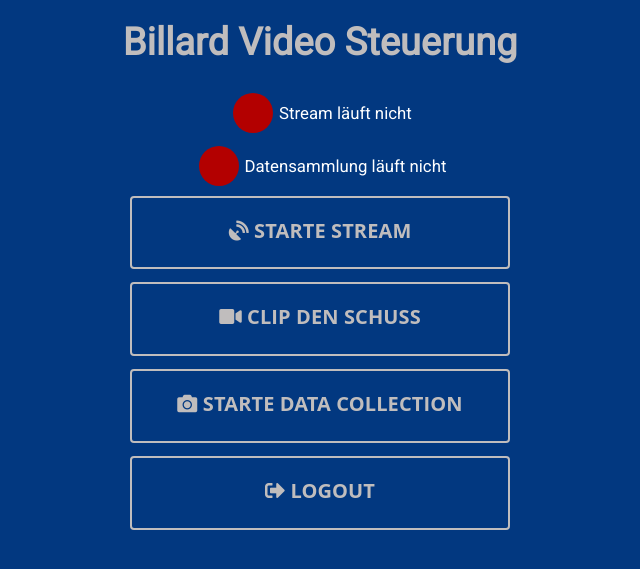
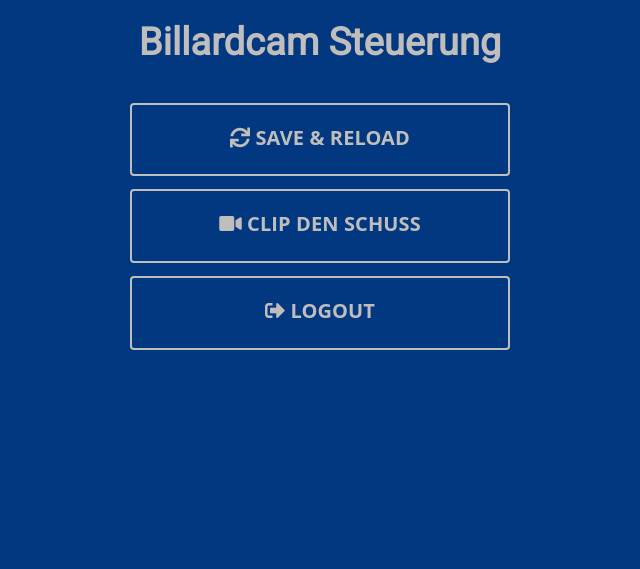
Before and after one commit to DavidM42/BillardCam, a Flask app: template templates/index.html in a window 1280 px wide. Shown: the top 569 px of the page, without its empty margins (320-960 px from the left). Run offline with Flask 2, Linux system fonts and the light colour scheme; the template is opened without the code that fills it: most values are stand-ins (such as "Sample title", 1, 10 or a date in 2020); parts of the project's set-up code (start-up, migrations or seed data) failed here and were passed over; some libraries are stand-ins or nearby versions.

Commit message:
rudimentary web interface with switches built * for now very simple and stupid and not much error handling or design * also some fixes to stop running streaming

```diff
--- a/app.py
+++ b/app.py
@@ -156,54 +156,28 @@ def restricted(f):
         return f(*args, **kwargs)
     return wrapper
 
-# @app.route("/")
-# def index():
-#     if 'twitch_token' in session:
-#         twitch_token = session["twitch_token"]
-#         response = twitch_api.get_user_info(twitch_token)
-#         #TODO if response {'error': 'Unauthorized', 'status': 401, 'message': 'Invalid OAuth token'} then refresh toke with refresh or relogin
-#         if response and "data" in response and response["data"][0]["id"] == twitch_api.broadcaster_id:
-#             return render_template('index.html',
-#                 is_stream_running = (current_mode == VideoModes.STREAMING),
-#                 is_data_collection_running = (current_mode == VideoModes.DATA_COLLECTION)
-#             )
-#         return jsonify({"status": "error", "message": "Unauthorized. Twitch account of broadcaster must be logged in NOT any other one"}), 401
-#     return redirect(url_for('login'))
+@app.route("/")
+def index():
+    if 'twitch_token' in session:
+        twitch_token = session["twitch_token"]
+        response = twitch_api.get_user_info(twitch_token)
+        #TODO if response {'error': 'Unauthorized', 'status': 401, 'message': 'Invalid OAuth token'} then refresh toke with refresh or relogin
+        if response and "data" in response and response["data"][0]["id"] == twitch_api.broadcaster_id:
+            return render_template('index.html',
+                feature_states = feature_states.toFlagDict()
+            )
+        return jsonify({"status": "error", "message": "Unauthorized. Twitch account of broadcaster must be logged in NOT any other one"}), 401
+    return redirect(url_for('login'))
 
-# @app.route("/startStream")
-# @restricted
-# def start_stream():
-#     global current_mode
-#     global local_record_p
-#     global stream_multi_p
-#     print("Starting stream")
-
-#     if current_mode != VideoModes.STREAMING:
-#         # stop local recording and start livestreaming
-#         local_record_p = stop_local_recording(local_record_p)
-#         time.sleep(2) # 2 seconds to really terminate and allow hardware access by other processes
-#         stream_multi_p = start_streaming(stream_multi_p, streaming_start_command)
-#         current_mode = VideoModes.STREAMING
-#         return jsonify({"status": "Done"})
-#     else:
-#         return jsonify({"status": "error", "message": "Already streaming"}), 400
-
-# @app.route("/stopStream")
-# @restricted
-# def stop_stream():
-#     global current_mode
-#     global local_record_p
-#     global save_local_clip
-#     global stream_multi_p
-
-#     if current_mode == VideoModes.STREAMING:
-#         stop_streaming(stream_multi_p)
-#         current_mode = VideoModes.SHADOWPLAY
-#         time.sleep(2) # 2 seconds to really terminate and allow hardware access by other processes
-#         local_record_p = start_local_recording(local_record_p, save_local_clip)
-#         return jsonify({"status": "Done"})
-#     else:
-#         return jsonify({"status": "error", "message": "Stream not running"}), 400
+@app.route("/updateFeatures", methods=['POST'])
+@restricted
+def updateFeatures():
+    print("Updating current features...")
+    try:
+        feature_states.fromFlagDict(request.json)
+        return jsonify({"status": "Done"})
+    except Exception as e:
+        return jsonify({"status": "error", "message": "Missing: " + str(e)}), 400
 
 @app.route("/clipit")
 @restricted
@@ -230,44 +204,6 @@ def clip_it():
         # TODO status code 500 here
         return jsonify({"error": "Neither streaming to twitch nor local recording is active"})
 
-
-# @app.route("/startDataCollection")
-# @restricted
-# def start_data_collection():
-#     global current_mode
-#     global local_record_p
-#     global data_collection_p
-
-#     print("Starting data collection")
-#     print(current_mode != VideoModes.DATA_COLLECTION)
-#     if current_mode != VideoModes.DATA_COLLECTION:
-#         if current_mode != VideoModes.STREAMING:
-#             local_record_p = stop_local_recording(local_record_p)
-#             time.sleep(2) # 2 seconds to really terminate and allow hardware access by other processes
-
-#             data_collection_p = start_data_collection_p(data_collection_p)
-#             current_mode = VideoModes.DATA_COLLECTION
-#             return jsonify({"status": "Done"})
-#         return jsonify({"status": "error", "message": "Streaming must be stopped before activating data collection"}), 400
-#     return jsonify({"status": "error", "message": "Video Mode is already data collection"}), 400
-
-# @app.route("/stopDataCollection")
-# @restricted
-# def stop_data_collection():
-#     global current_mode
-#     global local_record_p
-#     global save_local_clip
-#     global data_collection_p
-
-#     if current_mode == VideoModes.DATA_COLLECTION:
-#         data_collection_p = stop_data_collection_p(data_collection_p)
-#         current_mode = VideoModes.SHADOWPLAY
-#         time.sleep(2) # 2 seconds to really terminate and allow hardware access by other processes
-#         local_record_p = start_local_recording(local_record_p, save_local_clip)
-#         return jsonify({"status": "Done"})
-#     else:
-#         return jsonify({"status": "error", "message": "Data collection not running"}), 400
-
 ############ Start and stop logic ############
 
 def exit_handler():
--- /dev/null
+++ b/static/css/toggle.css
@@ -0,0 +1,60 @@
+input.toggle {
+    /* center them */
+    margin: 0 auto;
+    display: block;
+}
+
+label {
+    margin: 0 auto;
+    display: block;
+    text-align: center;
+    font-size: 1.6em;
+}
+
+
+/* got this below from https://codepen.io/avstorm/pen/jOEpBLW */
+
+* {
+    box-sizing: border-box;
+  }
+
+  input[type="checkbox"] {
+    -webkit-appearance: none;
+    -moz-appearance: none;
+    appearance: none;
+    -webkit-tap-highlight-color: transparent;
+    cursor: pointer;
+  }
+  input[type="checkbox"]:focus {
+    outline: 0;
+  }
+
+  .toggle {
+    height: 32px;
+    width: 52px;
+    border-radius: 16px;
+    /* display: inline-block; */
+    position: relative;
+    margin: 0;
+    border: 2px solid #474755;
+    background: linear-gradient(180deg, #2D2F39 0%, #1F2027 100%);
+    transition: all 0.2s ease;
+  }
+  .toggle:after {
+    content: "";
+    position: absolute;
+    top: 2px;
+    left: 2px;
+    width: 24px;
+    height: 24px;
+    border-radius: 50%;
+    background: white;
+    box-shadow: 0 1px 2px rgba(44, 44, 44, 0.2);
+    transition: all 0.2s cubic-bezier(0.5, 0.1, 0.75, 1.35);
+  }
+  .toggle:checked {
+    border-color: #654FEC;
+  }
+  .toggle:checked:after {
+    transform: translatex(20px);
+  }
--- /dev/null
+++ b/static/js/featureChange.js
@@ -0,0 +1,24 @@
+const saveCurrentState = async () => {
+    try {
+        const result = await fetch('/updateFeatures', {
+            method: 'post',
+            headers: {
+                'Accept': 'application/json',
+                'Content-Type': 'application/json'
+              },
+            body: JSON.stringify(featureStates)
+        });
+        const json = await result.json();
+        if (json && json.status === 'Done') {
+            alert("Done! Will restart which might take a few seconds");
+        }
+    } catch(e) {
+        console.error(e);
+        alert("Error");
+    }
+};
+
+
+window.addEventListener('load', () => {
+    document.getElementById('saveReload').onclick = saveCurrentState;
+});
--- a/templates/index.html
+++ b/templates/index.html
@@ -1,61 +1,33 @@
 {% extends 'base.html' %}
 
 {% block extraCSS %}
-        <link rel="stylesheet" href="{{ url_for('static', filename='css/ghostButton.css') }}">
-        <link rel="stylesheet" href="{{ url_for('static', filename='css/slider.css') }}">
-        <link rel="stylesheet" href="{{ url_for('static', filename='css/trafficLight.css') }}">
+    <link rel="stylesheet" href="{{ url_for('static', filename='css/ghostButton.css') }}">
+    <!-- <link rel="stylesheet" href="{{ url_for('static', filename='css/slider.css') }}"> -->
+    <link rel="stylesheet" href="{{ url_for('static', filename='css/trafficLight.css') }}">
+    <link rel="stylesheet" href="{{ url_for('static', filename='css/toggle.css') }}">
 {% endblock %}
 
 {% block extraJS %}
-        <script src="{{ url_for('static', filename='js/startSlider.js') }}"> </script>
-        <script src="{{ url_for('static', filename='js/trafficLight.js') }}"> </script>
+    <script src="{{ url_for('static', filename='js/trafficLight.js') }}"> </script>
+    <script src="{{ url_for('static', filename='js/featureChange.js') }}"> </script>
+    <script src="{{ url_for('static', filename='js/formInit.js') }}"> </script>
 {% endblock %}
 
 {% block content %}
 
 <h1 class="headline centeredText" id="headline">
-        Billard Video Steuerung
+    Billardcam Steuerung
 </h1>
 
-<!-- <p class="centeredText queue">Filme in der Warteschlange übrig: {{options_left}}</p> -->
+<!-- <label for="test">Test checkbox</label>
+<input type="checkbox" class="toggle" name="test"> -->
 
-<div class="centeredText">
-        <span>
-        {% if is_stream_running %}
-                <input type="radio" name="traffic-light" class="traffic ready"/>
-                <span class="trafficText">Stream läuft</span>
-        {% else %}
-                <input type="radio" name="traffic-light" class="traffic disconnected"/>
-                <span class="trafficText">Stream läuft nicht</span>
-        {% endif %}
-        </span>
-</div>
+<div id="formBeforeHook"></div>
 
-<div class="centeredText">
-        <span>
-        {% if is_data_collection_running %}
-                <input type="radio" name="traffic-light" class="traffic ready"/>
-                <span class="trafficText">Datensammlung läuft</span>
-        {% else %}
-                <input type="radio" name="traffic-light" class="traffic disconnected"/>
-                <span class="trafficText">Datensammlung läuft nicht</span>
-        {% endif %}
-        </span>
-</div>
-
-<!-- TODO login logout button via session -->
-
-{% if not is_stream_running %}
-    <a class="btn-ghost btn-bright" href=" {{ url_for('start_stream')}}">
-            <!-- TODO confirmation if really sure and not reversible -->
-            <i class="fas fa-satellite-dish"></i> Starte Stream
-    </a>
-{% else %}
-    <a class="btn-ghost btn-bright" href=" {{ url_for('stop_stream')}}">
-        <!-- TODO confirmation if really sure and not reversible -->
-        <i class="fas fa-power-off"></i> Stop stream
-    </a>
-{% endif %}
+<br>
+<a class="btn-ghost btn-bright" href="#" id="saveReload">
+    <i class="fas fa-sync"></i> Save & Reload
+</a>
 <br>
 
 <a class="btn-ghost btn-bright" href=" {{ url_for('clip_it')}}">
@@ -63,24 +35,13 @@
 </a>
 <br>
 
-<!-- Only allow data collection if stream is off -->
-{% if not is_stream_running %}
-        {% if not is_data_collection_running %}
-        <a class="btn-ghost btn-bright" href=" {{ url_for('start_data_collection')}}">
-                <i class="fas fa-camera"></i> Starte Data Collection
-        </a>
-        {% else %}
-        <a class="btn-ghost btn-bright" href=" {{ url_for('stop_data_collection')}}">
-                <i class="fas fa-power-off"></i> Stop Data Collection
-        </a>
-        {% endif %}
-        <br>
-{% endif %}
-
-
 <a class="btn-ghost btn-bright" href=" {{ url_for('logout')}}">
     <i class="fas fa-sign-out-alt"></i> Logout
 </a>
 <br>
 
+<script>
+    var featureStates = JSON.parse('{{ feature_states | safe }}');
+</script>
+
 {% endblock %}
```
Also changed, not shown: cameraManagment/cameraManagment.py (+31 -7 lines), featureStates/featureStates.py (+43 -3 lines), static/js/formInit.js (added, +60 -0 lines).
